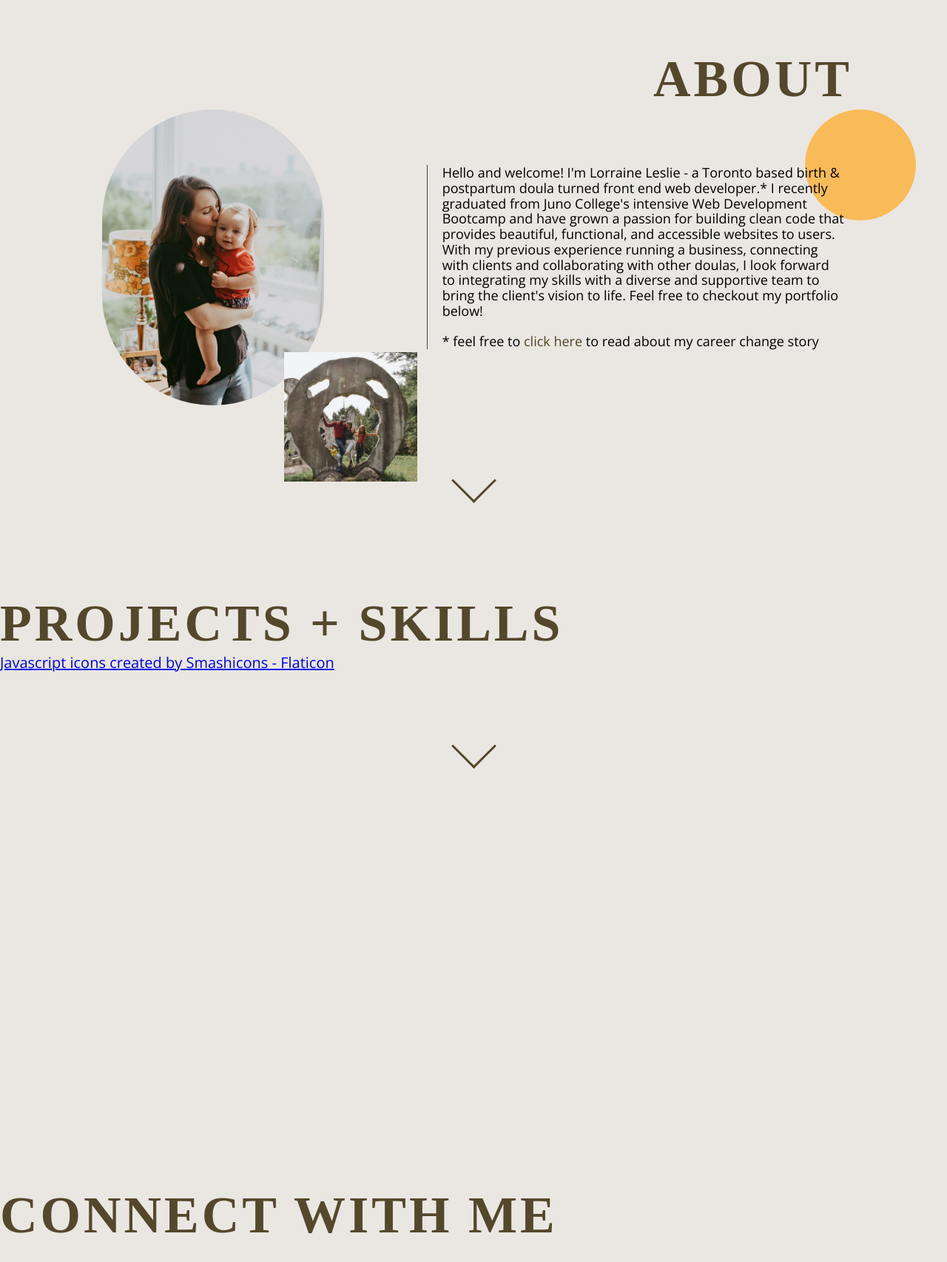
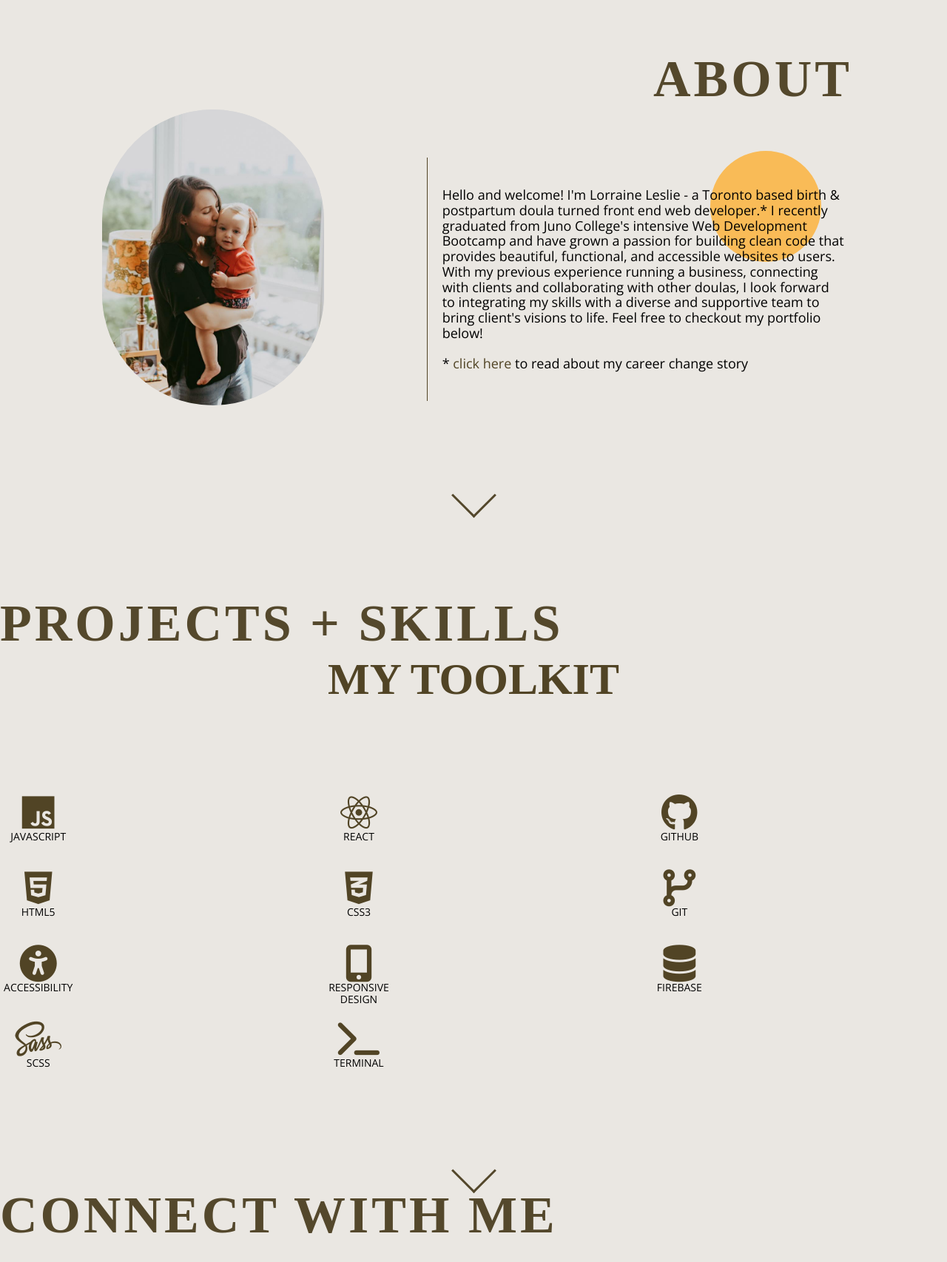
Before and after one commit to lomarieleslie/portfolio, a plain HTML site: page index.html in a window 1280 px wide. Shown: the part 860-2566 px from the top of the page at 74% size. Drawn offline with nearby package versions, Linux system fonts and the light colour scheme.

Commit message:
added toolkit to projects section

```diff
--- a/index.html
+++ b/index.html
@@ -4,6 +4,10 @@
     <meta charset="UTF-8" />
     <meta http-equiv="X-UA-Compatible" content="IE=edge" />
     <meta name="viewport" content="width=device-width, initial-scale=1.0" />
+    <script
+      src="https://kit.fontawesome.com/14397f9dca.js"
+      crossorigin="anonymous"
+    ></script>
     <link
       rel="apple-touch-icon"
       sizes="180x180"
@@ -46,6 +50,7 @@
     <main>
       <section class="intro">
         <div class="wrapper">
+          <div class="intro-container">
             <h1>Lorraine Leslie / Front End Web Developer</h1>
             <div class="mint-circle"></div>
 
@@ -53,7 +58,7 @@
               src="./assets/lorraine-leslie.JPG"
               alt="Picture of Lorraine; she has a fair complexion, dark short hair and is wearing glasses and a black shirt."
             />
-
+          </div>
           <div class="arrow">
             <a href="#about"><i class="arrow-down"></i></a>
           </div>
@@ -69,14 +74,25 @@
             src="./assets/lorraine-leslie2.jpg"
             alt="Lorraine holding her daughter."
           />
-          <img class="about-image2" src="./assets/lorraine-leslie3.jpg" alt="Lorraine and her family in front of a screaming heads statue at Burk's Falls Ontario.">
           <p class="about-paragraph">
-            Hello and welcome! I'm Lorraine
-            Leslie - a Toronto based birth & postpartum doula turned front end web developer.* I recently graduated from Juno College's intensive Web Development Bootcamp and have grown a passion for building clean code that provides beautiful, functional, and accessible websites to users. With my previous experience running a business, connecting with clients and collaborating with other doulas, I look forward to integrating my skills with a diverse and supportive team to bring the client's vision to life. Feel free to checkout my portfolio below!
-            <br>
-            <br>
+            Hello and welcome! I'm Lorraine Leslie - a Toronto based birth &
+            postpartum doula turned front end web developer.* I recently
+            graduated from Juno College's intensive Web Development Bootcamp and
+            have grown a passion for building clean code that provides
+            beautiful, functional, and accessible websites to users. With my
+            previous experience running a business, connecting with clients and
+            collaborating with other doulas, I look forward to integrating my
+            skills with a diverse and supportive team to bring client's
+            visions to life. Feel free to checkout my portfolio below!
+            <br />
+            <br />
 
-            * feel free to <a href="https://medium.com/@lorrainemleslie/were-calling-this-controlling-what-you-can-when-things-feel-out-of-control-olaf-frozen-2-fc7cd0dc32dc">click here</a> to read about my career change story
+            *
+            <a
+              href="https://medium.com/@lorrainemleslie/were-calling-this-controlling-what-you-can-when-things-feel-out-of-control-olaf-frozen-2-fc7cd0dc32dc"
+              >click here</a
+            >
+            to read about my career change story
           </p>
         </div>
 
@@ -86,7 +102,57 @@
       </section>
       <section class="projects" id="projects">
         <h1>Projects + Skills</h1>
-        <a href="https://www.flaticon.com/free-icons/javascript" title="javascript icons">Javascript icons created by Smashicons - Flaticon</a>
+
+        <h3>My toolkit</h3>
+
+        <div class="toolkit">
+
+          <div class="icon-container">
+            <i class="fab fa-js"></i>
+            <p>JavaScript</p>
+          </div>
+          <div class="icon-container">
+            <i class="fab fa-react"></i>
+            <p>React</p>
+          </div>
+          <div class="icon-container">
+            <i class="fab fa-github"></i>
+            <p>GitHub</p>
+          </div>
+          <div class="icon-container">
+            <i class="fab fa-html5"></i>
+            <p>HTML5</p>
+          </div>
+          <div class="icon-container">
+            <i class="fab fa-css3-alt"></i>
+            <p>CSS3</p>
+          </div>
+          <div class="icon-container">
+            <i class="fas fa-code-branch"></i>
+            <p>Git</p>
+          </div>
+          <div class="icon-container">
+            <i class="fas fa-universal-access"></i>
+            <p>Accessibility</p>
+          </div>
+          <div class="icon-container">
+            <i class="fas fa-mobile-alt"></i>
+            <p>Responsive <br> Design</p>
+          </div>
+          <div class="icon-container">
+            <i class="fas fa-database"></i>
+            <p>Firebase</p>
+          </div>
+          <div class="icon-container">
+            <i class="fab fa-sass"></i>
+            <p>SCSS</p>
+          </div>
+          <div class="icon-container">
+            <i class="fas fa-terminal"></i>
+            <p>Terminal</p>
+          </div>
+        </div>
+
         <div class="arrow">
           <a href="#contact"><i class="arrow-down"></i></a>
         </div>
--- a/styles/sass/_footer.scss
+++ b/styles/sass/_footer.scss
@@ -1,5 +1,5 @@
 footer {
 background: #D3DDDF;
 border-radius: 80px 80px 0px 0px;
-height: 20%;
+height: 300px;
 }
--- a/styles/sass/_general-styles.scss
+++ b/styles/sass/_general-styles.scss
@@ -7,6 +7,7 @@ html {
 
 body {
   font-family: "Open Sans", sans-serif;
+  background-color: #eae7e2;
 }
 
 h1 {
@@ -19,7 +20,7 @@ h1 {
 }
 
 .arrow {
-  margin-top: 4rem;
+  margin-top: 5rem;
   display: flex;
   justify-content: center;
   width: 100%;
@@ -50,6 +51,6 @@ h1 {
 
 
 .wrapper {
-    max-width: 1200px;
+    max-width: 1000px;
     margin: 0 auto;
 }
--- a/styles/sass/_sections.scss
+++ b/styles/sass/_sections.scss
@@ -9,22 +9,16 @@
     position: absolute;
     width: 150px;
     height: 150px;
-    left: 10%;
-    top: 40%;
+    left: 16%;
+    top: 30%;
     background: #d9e5de;
     z-index: 0;
   }
 
-  // .orange-circle {
-  //   position: absolute;
-  //   width: 150px;
-  //   height: 200px;
-  //   left: 60%;
-  //   top: 20%;
-  //   background: #fbb271;
-  //   transform: rotate(3.05deg);
-  //   border-radius: 50%;
-  // }
+  .intro-container {
+    display: flex;
+    padding-top: 10%;
+  }
 
   h1 {
     font-family: "Doppelganger";
@@ -34,15 +28,12 @@
     color: #54482c;
     width: 75%;
     margin: 0;
-    padding-top: 10%;
-    padding-left: 15%;
+    padding-left: 6%;
+    align-self: center;
     position: relative;
     z-index: 1;
   }
   img {
-    position: absolute;
-    top: 25%;
-    left: 65%;
     width: 300px;
     height: 400px;
     object-fit: cover;
@@ -65,18 +56,21 @@
     align-self: center;
     border-left: solid 1px #514425;
     font-size: 0.9rem;
+    margin-top: 3rem;
     padding-left: 20px;
+    padding-top: 2rem;
+    padding-bottom: 2rem;
     z-index: 1;
   }
 
-  a{
+  a {
     text-decoration: none;
-    color:#514425;
+    color: #514425;
   }
 
-  a:hover{
-    color:#f9bb57;
-    transition: .3s;
+  a:hover {
+    color: #f9bb57;
+    transition: 0.3s;
   }
 
   .about-image {
@@ -106,8 +100,59 @@
     position: absolute;
     width: 150px;
     height: 150px;
-    left: 85%;
+    top: 133%;
+    left: 75%;
     background: #f9bb57;
     z-index: 0;
   }
 }
+
+
+// Projects & Toolkit Styles
+
+
+.projects{
+
+  h3{
+    font-family: 'Doppelganger';
+    text-align: center;
+    font-size: 3rem;
+    color: #514425;
+    text-transform: uppercase;
+  }
+
+  .toolkit{
+    margin: 15vh 0 5vh;
+    display: grid;
+    flex-wrap: wrap;
+    gap: 1rem;
+    grid-template-columns: repeat(3,1fr);
+    grid-template-rows: repeat(4,1fr);
+
+  }
+
+  .icon-container{
+    width: 25%;
+  }
+
+  i {
+    color:#514425;
+    font-size: 2.5rem;
+    display: flex;
+    flex-wrap: wrap;
+    justify-content: center;
+  }
+
+  i:hover{
+    color:#FFB49C;
+    transition: .3s;
+  }
+
+  p{
+    text-align: center;
+    text-transform: uppercase;
+    font-size: .7rem;
+  }
+
+
+}
```
Also changed, not shown: assets/about-image.jpg (added), styles/sass/style.css, 4 other files. Lines whose indentation alone changed are shown as unchanged.
